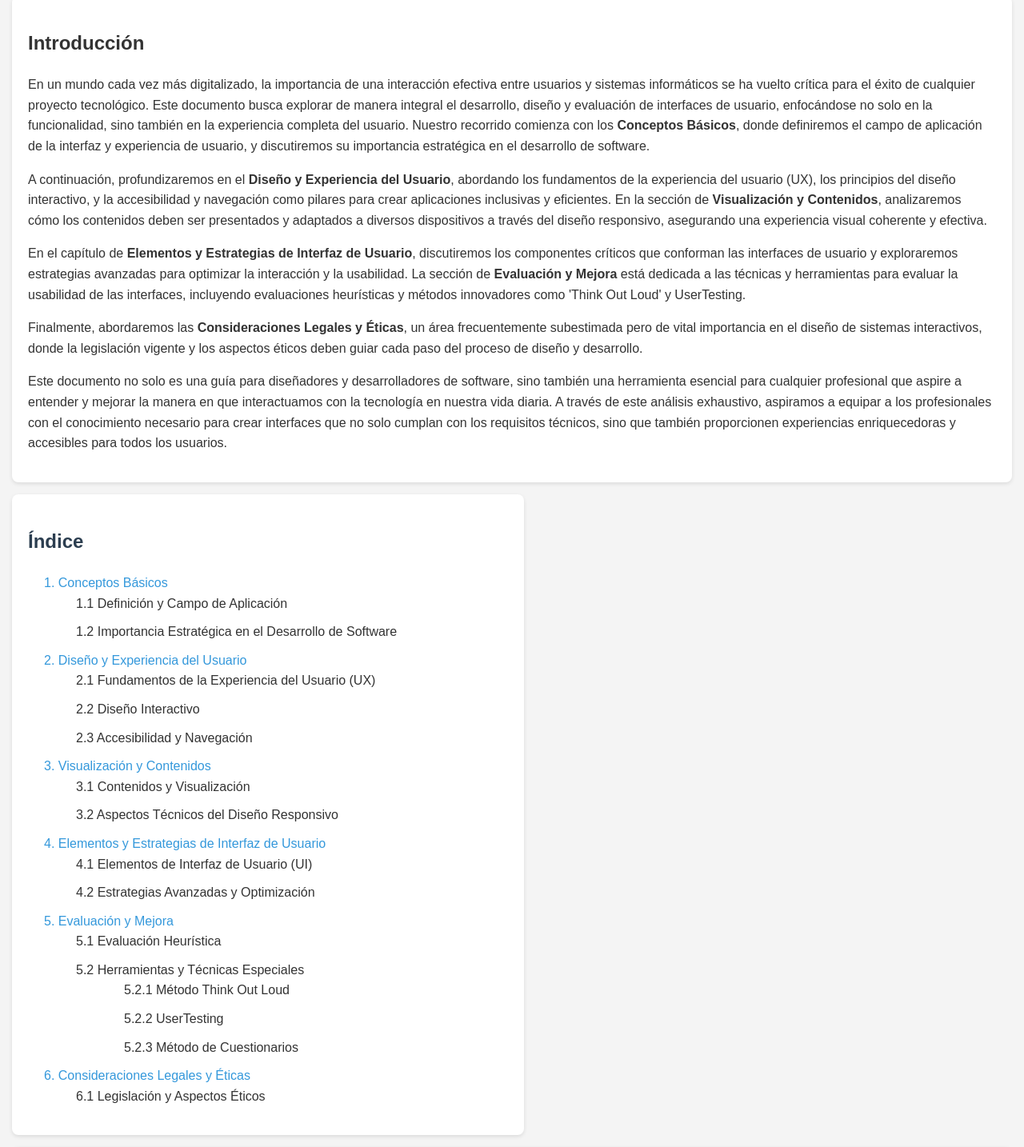
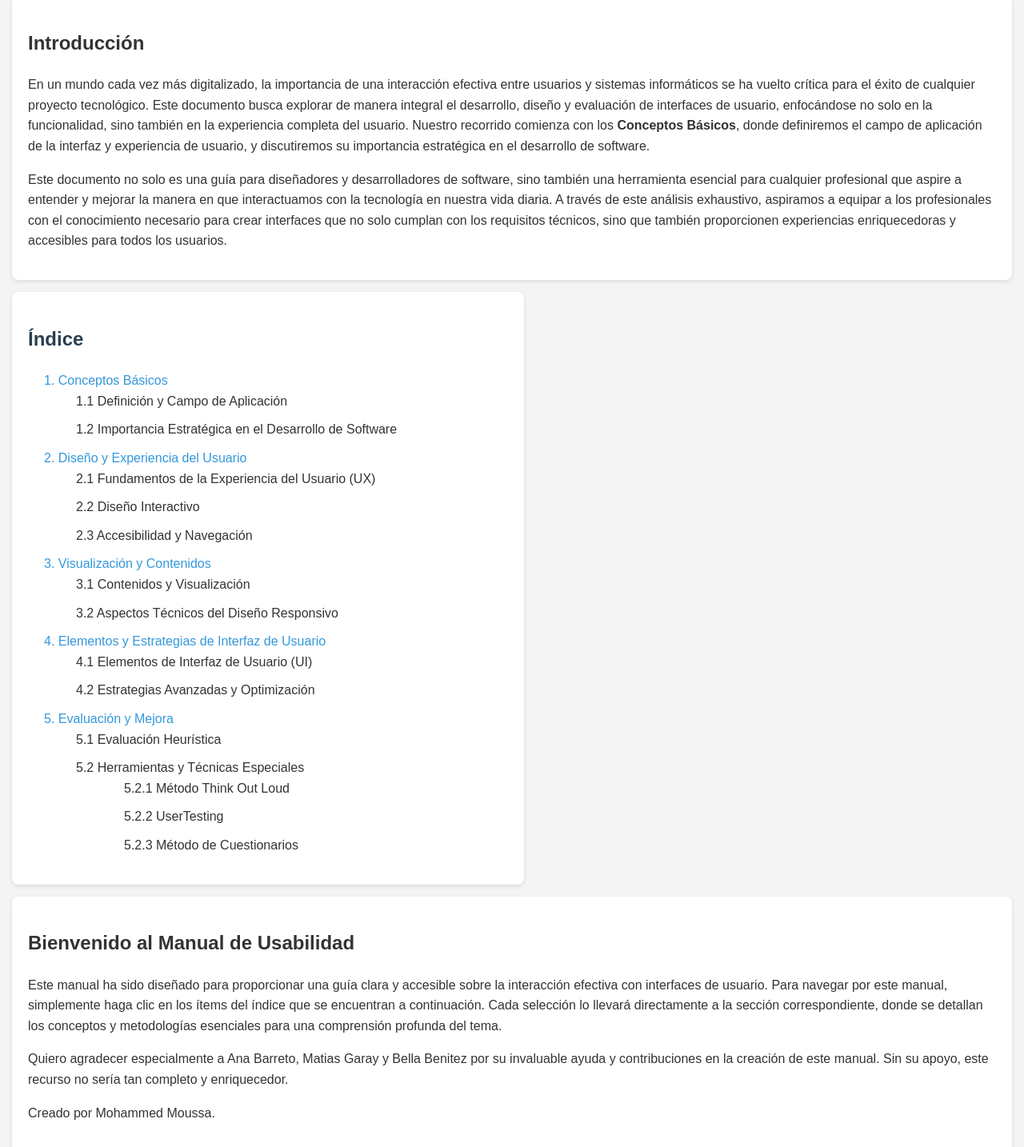
Before and after one commit to Placaflaca00/IHM-Usabilidad, a plain HTML site: page index.html in a window 1280 px wide. Shown: the part 134-1568 px from the top of the page at 80% size. Drawn offline with Linux system fonts and the light colour scheme.

Commit message:
Update index.html

```diff
--- a/index.html
+++ b/index.html
@@ -24,23 +24,6 @@
             en la funcionalidad, sino también en la experiencia completa del usuario. Nuestro recorrido comienza con los
             <strong>Conceptos Básicos</strong>, donde definiremos el campo de aplicación de la interfaz y experiencia de
             usuario, y discutiremos su importancia estratégica en el desarrollo de software.</p>
-
-        <p>A continuación, profundizaremos en el <strong>Diseño y Experiencia del Usuario</strong>, abordando los
-            fundamentos de la experiencia del usuario (UX), los principios del diseño interactivo, y la accesibilidad y
-            navegación como pilares para crear aplicaciones inclusivas y eficientes. En la sección de
-            <strong>Visualización y Contenidos</strong>, analizaremos cómo los contenidos deben ser presentados y
-            adaptados a diversos dispositivos a través del diseño responsivo, asegurando una experiencia visual
-            coherente y efectiva.</p>
-
-        <p>En el capítulo de <strong>Elementos y Estrategias de Interfaz de Usuario</strong>, discutiremos los
-            componentes críticos que conforman las interfaces de usuario y exploraremos estrategias avanzadas para
-            optimizar la interacción y la usabilidad. La sección de <strong>Evaluación y Mejora</strong> está dedicada a
-            las técnicas y herramientas para evaluar la usabilidad de las interfaces, incluyendo evaluaciones
-            heurísticas y métodos innovadores como 'Think Out Loud' y UserTesting.</p>
-
-        <p>Finalmente, abordaremos las <strong>Consideraciones Legales y Éticas</strong>, un área frecuentemente
-            subestimada pero de vital importancia en el diseño de sistemas interactivos, donde la legislación vigente y
-            los aspectos éticos deben guiar cada paso del proceso de diseño y desarrollo.</p>
 
         <p>Este documento no solo es una guía para diseñadores y desarrolladores de software, sino también una
             herramienta esencial para cualquier profesional que aspire a entender y mejorar la manera en que
@@ -90,11 +73,6 @@
                     </li>
                 </ul>
             </li>
-            <li><a href="#" onclick="loadContent('legal_ethical')">6. Consideraciones Legales y Éticas</a>
-                <ul class="sub-sections">
-                    <li>6.1 Legislación y Aspectos Éticos</li>
-                </ul>
-            </li>
         </ul>
     </section>
 
```
